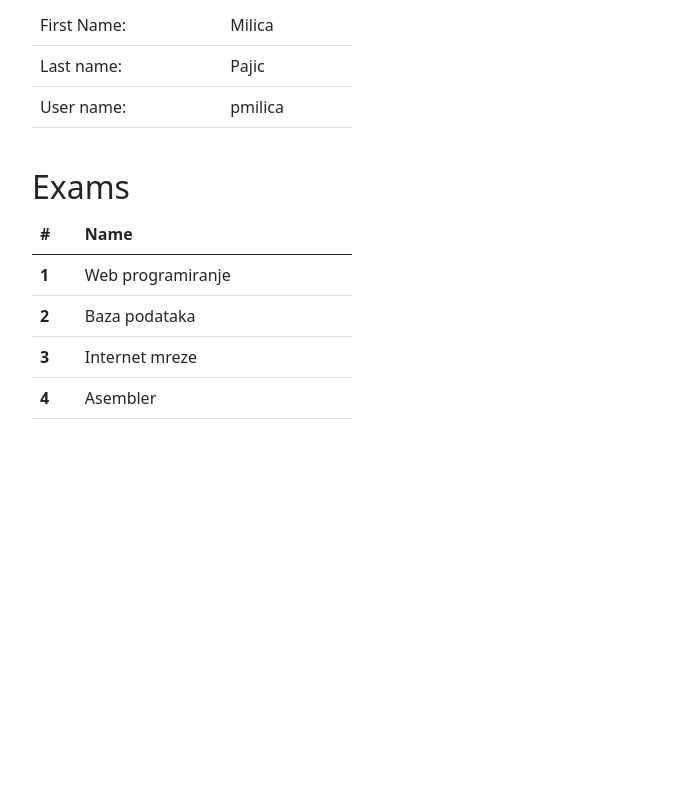
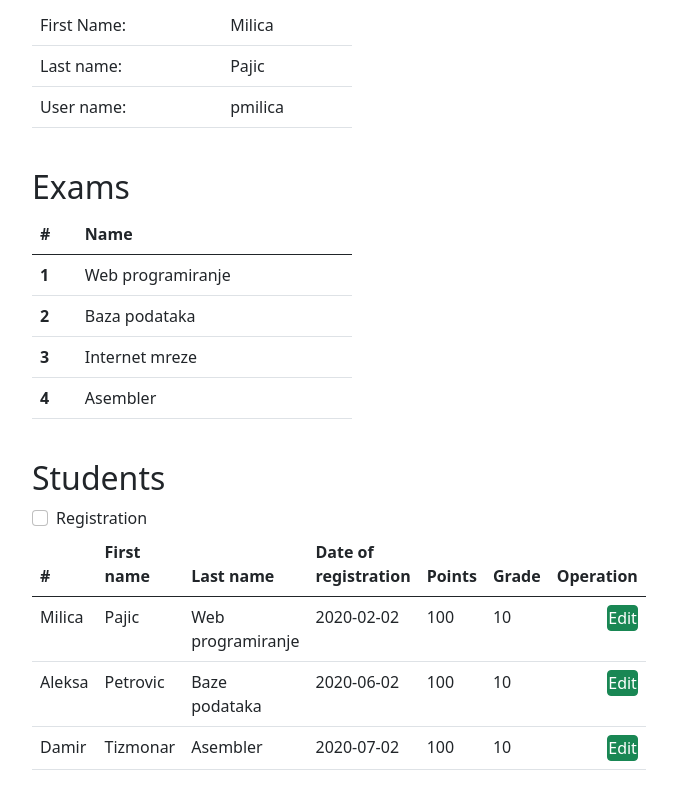
Before and after one commit to Pmilicaa/UniversityWebService, an Angular app in the folder FrontendWebService/: page / in a window 1280 px wide. Shown: the part 1324-2110 px from the top of the page, without its empty margins (448-1125 px from the left). Before the commit the page ends 1759 px from the top, so only its background shows below. Built offline with nearby package versions, Linux system fonts and the light colour scheme.

Commit message:
Added component for student table and edited exam model

```diff
--- a/FrontendWebService/src/app/app.component.html
+++ b/FrontendWebService/src/app/app.component.html
@@ -10,4 +10,6 @@
   <app-professor-info></app-professor-info>
   <br>
   <app-exam-table></app-exam-table>
+  <br>
+  <app-student-table></app-student-table>
 </div>
--- a/FrontendWebService/src/app/app.module.ts
+++ b/FrontendWebService/src/app/app.module.ts
@@ -9,6 +9,7 @@ import { DocumentTableComponent } from './document-table/document-table.componen
 import { StudentInfoComponent } from './student-info/student-info.component';
 import { ProfessorInfoComponent } from './professor-info/professor-info.component';
 import { ExamTableComponent } from './exam-table/exam-table.component';
+import { StudentTableComponent } from './student-table/student-table.component';
 
 @NgModule({
   declarations: [
@@ -19,7 +20,8 @@ import { ExamTableComponent } from './exam-table/exam-table.component';
     DocumentTableComponent,
     StudentInfoComponent,
     ProfessorInfoComponent,
-    ExamTableComponent
+    ExamTableComponent,
+    StudentTableComponent
   ],
   imports: [
     BrowserModule
--- a/FrontendWebService/src/app/exam-table/exam-table.component.ts
+++ b/FrontendWebService/src/app/exam-table/exam-table.component.ts
@@ -1,5 +1,7 @@
 import { Component, OnInit } from '@angular/core';
-import {Exam} from '../models/Exam'
+import {Exam} from '../models/Exam';
+import {Student} from '../models/Student'
+
 
 @Component({
   selector: 'app-exam-table',
@@ -10,11 +12,12 @@ export class ExamTableComponent implements OnInit {
 
   constructor() { }
   exams:Exam[]=[
-    {id:1,name:'Web programiranje'},
-    {id:2,name: 'Baza podataka'},
-    {id:3,name:'Internet mreze'},
-    {id:4,name: 'Asembler'}
-  ]
+    {id:1,name:'Web programiranje',dateOfregistration:'2020-02-02', points: 100, grade:10},
+    {id:2,name: 'Baza podataka' ,dateOfregistration:'2020-04-02', points: 99, grade:10},
+    {id:3,name:'Internet mreze',dateOfregistration:'2020-06-02', points: 100, grade:10},
+    {id:4,name: 'Asembler',dateOfregistration:'2020-07-02', points: 100, grade:10}
+  ];
+
   ngOnInit(): void {
   }
 
--- a/FrontendWebService/src/app/models/Exam.ts
+++ b/FrontendWebService/src/app/models/Exam.ts
@@ -1,4 +1,7 @@
 export class Exam{
     id:number;
-    name:string
+    name:string;
+    dateOfregistration:string;
+    points: number;
+    grade: number;
 }
--- /dev/null
+++ b/FrontendWebService/src/app/student-table/student-table.component.html
@@ -0,0 +1,53 @@
+<div class="w-25 m-auto">
+    <h2>Students</h2>
+    <div class="form-check">
+        <input class="form-check-input" type="checkbox" value="" id="flexCheckDefault">
+        <label class="form-check-label" for="flexCheckDefault">
+            Registration
+        </label>
+      </div>
+    <table class="table">
+      <thead>
+        <tr>
+          <th scope="col">#</th>
+          <th scope="col">First name</th>
+          <th scope="col">Last name</th>
+          <th scope="col">Date of registration</th>
+          <th scope="col">Points</th>
+          <th scope="col">Grade</th>
+          <th scope="col">Operation</th>
+        </tr>
+      </thead>
+      <tbody>
+        <tr>
+          <td>Milica</td>
+          <td>Pajic</td>
+          <td>Web programiranje</td>
+          <td>2020-02-02</td>
+          <td>100</td>
+          <td>10</td>
+          <td><button class="p-0 btn btn-success" style="float: right;">Edit</button>
+          </td>
+        </tr>
+        <tr>
+          <td>Aleksa</td>
+          <td>Petrovic</td>
+          <td>Baze podataka</td>
+          <td>2020-06-02</td>
+          <td>100</td>
+          <td>10</td>
+          <td><button class="p-0 btn btn-success" style="float: right;">Edit</button></td>
+        </tr>
+        <tr>
+          <td>Damir</td>
+          <td>Tizmonar</td>
+          <td>Asembler</td>
+          <td>2020-07-02</td>
+          <td>100</td>
+          <td>10</td>
+          <td><button class="p-0 btn btn-success" style="float: right;">Edit</button></td>
+
+        </tr>
+      </tbody>
+    </table>
+  </div>
--- /dev/null
+++ b/FrontendWebService/src/app/student-table/student-table.component.ts
@@ -0,0 +1,41 @@
+import { Component, OnInit } from '@angular/core';
+import {Student} from '../models/Student';
+import {Exam} from '../models/Exam';
+@Component({
+  selector: 'app-student-table',
+  templateUrl: './student-table.component.html',
+  styleUrls: ['./student-table.component.css']
+})
+export class StudentTableComponent implements OnInit {
+
+  constructor() { }
+  exams:Exam[]=[
+    {id:1,name:'Web programiranje',dateOfregistration:'2020-02-02', points: 100, grade:10},
+    {id:2,name: 'Baza podataka' ,dateOfregistration:'2020-04-02', points: 99, grade:10},
+    {id:3,name:'Internet mreze',dateOfregistration:'2020-06-02', points: 100, grade:10},
+    {id:4,name: 'Asembler',dateOfregistration:'2020-07-02', points: 100, grade:10}
+  ];
+  students:Student[]=[
+    {
+      id: 1,
+      firstName: "Aleksa",
+      lastName: "Petrovic",
+      cardNumber: "12313rfr35y24ygw3r5325",
+      balance: 15000,
+      accountNumber: 423756547967
+    },
+    {
+      id: 1,
+      firstName: "Milica",
+      lastName: "Pajic",
+      cardNumber: "345yuikj4567890g",
+      balance: 15000,
+      accountNumber: 234567890
+    },
+
+
+  ]
+  ngOnInit(): void {
+  }
+
+}
```
Also changed, not shown: FrontendWebService/src/app/student-table/student-table.component.css (added), 1 other file (tests, documents, lock files or other folders).
